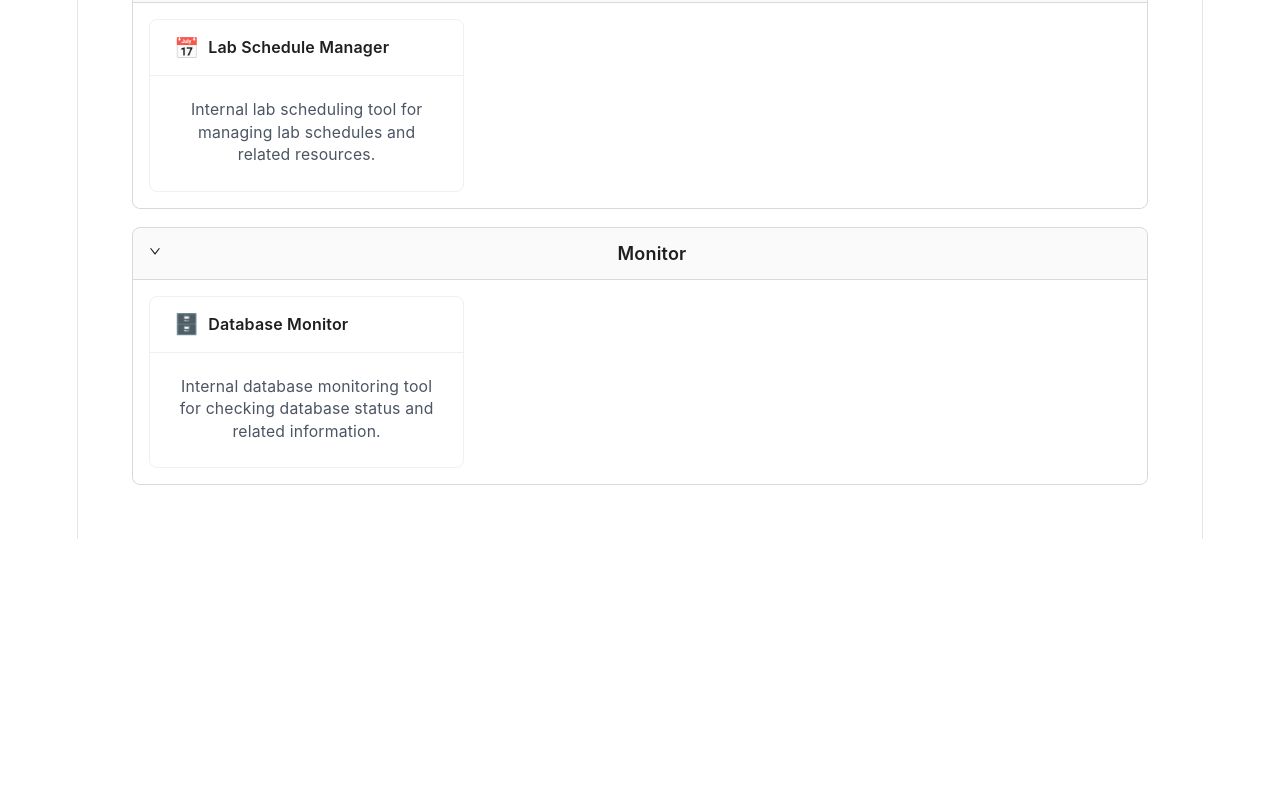
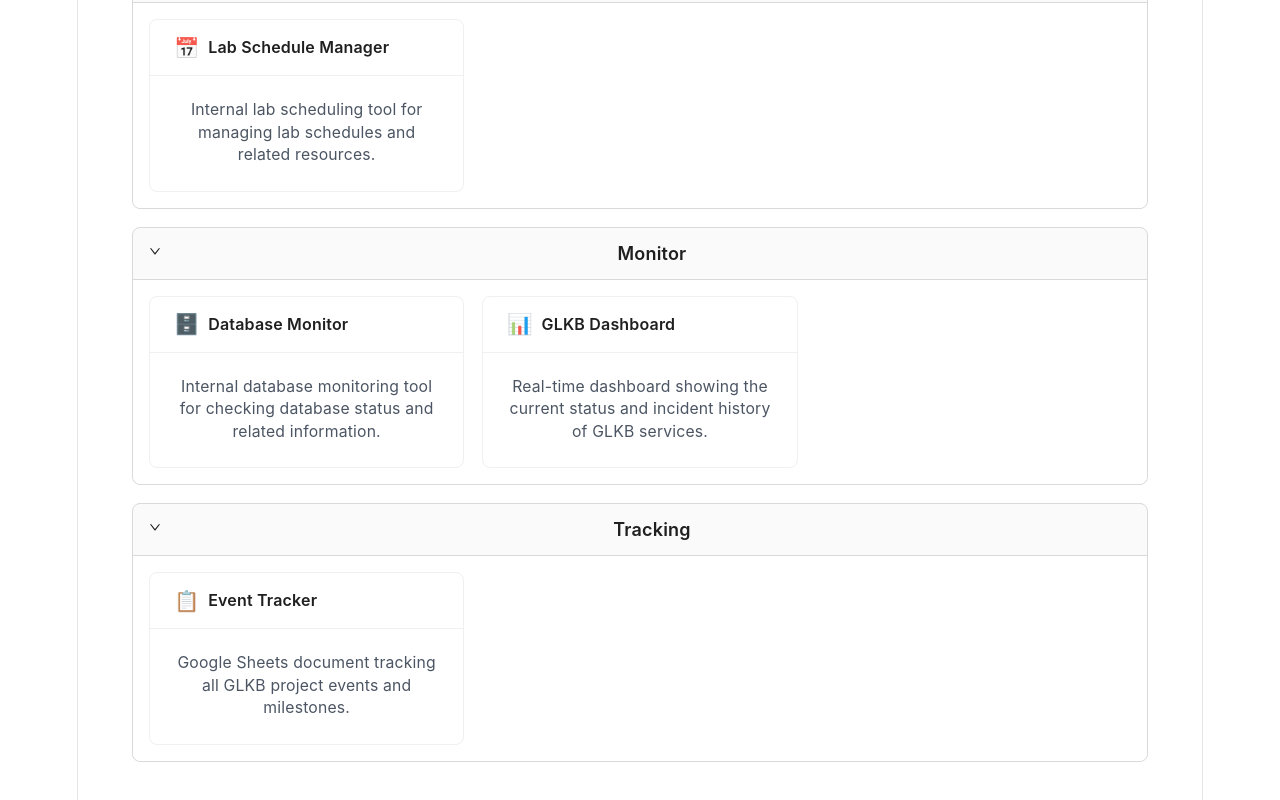
Before and after one commit to antiskillbranch117/toolPage, a React (Vite) app: page / in a window 1280 px wide. Shown: the part 728-1528 px from the top of the page. Before the commit the page ends 1267 px from the top, so only its background shows below. Built offline with nearby package versions, Linux system fonts and the light colour scheme.

Commit message:
adding new tools

```diff
--- a/src/components/MainPage.jsx
+++ b/src/components/MainPage.jsx
@@ -59,6 +59,24 @@ export default function MainPage() {
         "Internal database monitoring tool for checking database status and related information.",
       link: "http://ec2-54-82-104-165.compute-1.amazonaws.com:8101/",
       category: "Monitor",
+      encryptedCredentials: "pBe6rJiCaUcDAQmbFvIgoZpcdATdFIUeX/GZkOW38pMIEZBWz9gqO94YEz1PkMdT8W9qkGKtTfEzZfCMi3egeiZXwgzlsz6y6efQykoRpunTuh1UPE/e25Su",
+    },
+    {
+      emoji: "📊",
+      name: "GLKB Dashboard",
+      description:
+        "Real-time dashboard showing the current status and incident history of GLKB services.",
+      link: "https://glkb-dashboard.vercel.app/",
+      category: "Monitor",
+      encryptedCredentials: "",
+    },
+    {
+      emoji: "📋",
+      name: "Event Tracker",
+      description:
+        "Google Sheets document tracking all GLKB project events and milestones.",
+      link: "https://docs.google.com/spreadsheets/d/1MkI8yj3-raxjHmtKtgbjapqH-G95J-By/edit?usp=drive_link&ouid=101359223465931593169&rtpof=true&sd=true",
+      category: "Tracking",
       encryptedCredentials: "",
     },
   ];
```
